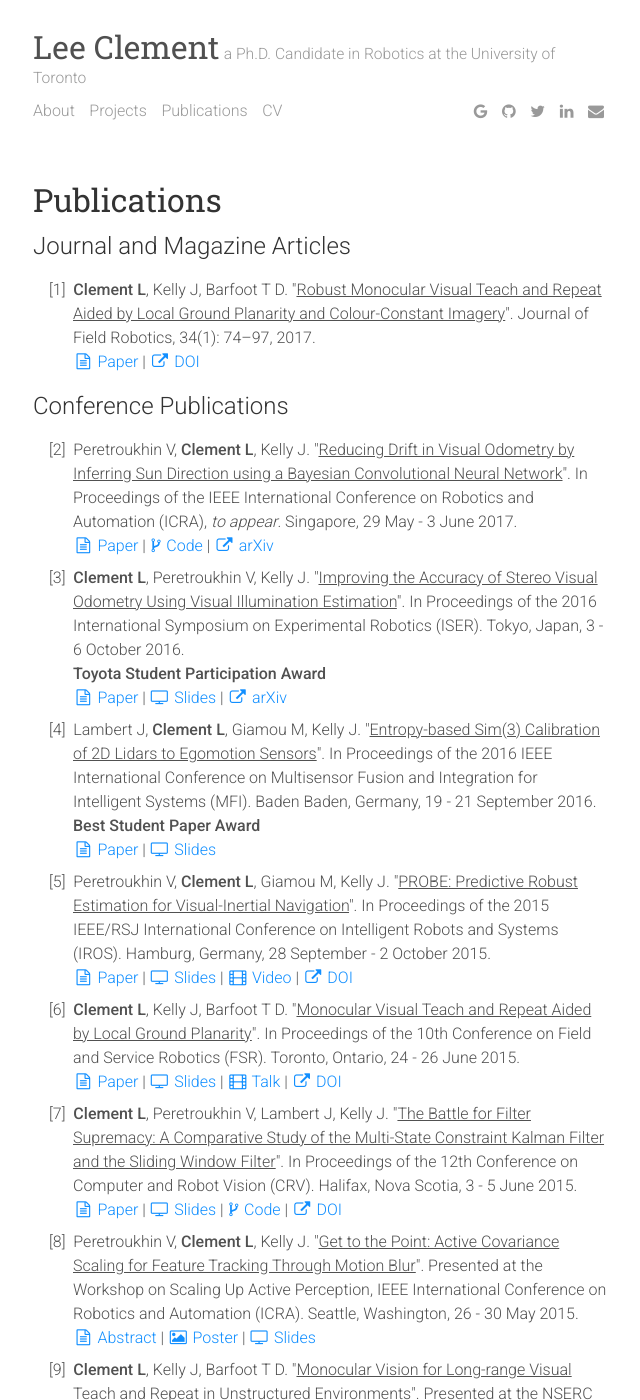
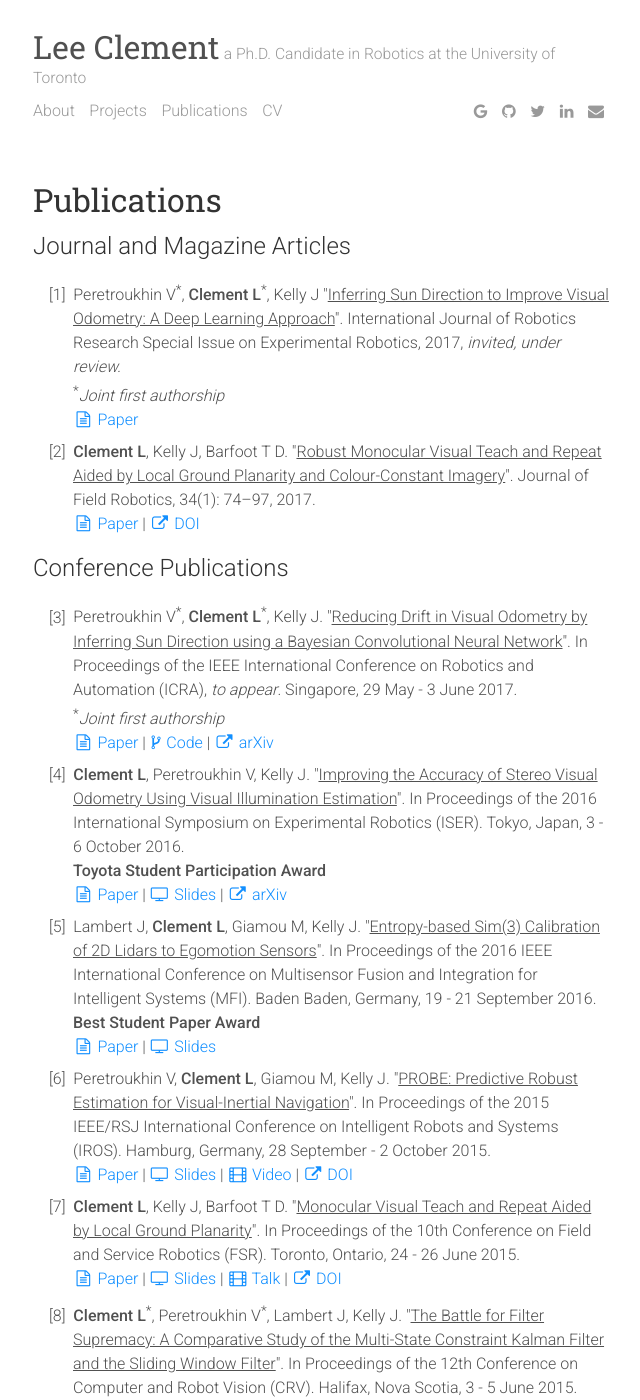
Before and after one commit to leeclemnet/leeclemnet.github.io, a Jekyll site: the page built from publications.md, in a window 1280 px wide and 1400 px high. Shown: the whole window, without its empty margins (319-959 px from the left). Built offline with Jekyll 4.4.1, drawn with Linux system fonts in a browser that asks for light colours; nearby versions of some CDN libraries; some of the changed text lies outside the part shown.

Commit message:
IJRR preprint and various updates

```diff
--- a/publications.md
+++ b/publications.md
@@ -11,6 +11,11 @@ sitemap:
 <h2>Journal and Magazine Articles</h2>
 <ol class="start">
 
+<li> Peretroukhin V<sup>*</sup>, <b>Clement L</b><sup>*</sup>, Kelly J "<u>Inferring Sun Direction to Improve Visual Odometry: A Deep Learning Approach</u>". International Journal of Robotics Research Special Issue on Experimental Robotics, 2017, <i>invited, under review.</i> <br/>
+<sup>*</sup><i>Joint first authorship</i><br/>
+<a href="{{ site.url }}/assets/docs/ijrr2017_sunBCNNVO_paper.pdf"><i class="fa fa-file-text-o fa-fw"></i> Paper</a>
+</li>
+
 <li> <b>Clement L</b>, Kelly J, Barfoot T D. "<u>Robust Monocular Visual Teach and Repeat Aided by Local Ground Planarity and Colour-Constant Imagery</u>". Journal of Field Robotics, 34(1): 74–97, 2017.<br/>
 <a href="{{ site.url }}/assets/docs/jfr2016_monoVTR_paper.pdf"><i class="fa fa-file-text-o fa-fw"></i> Paper</a>
 | <a href="http://dx.doi.org/10.1002/rob.21655"><i class="fa fa-external-link fa-fw"></i> DOI</a>
@@ -21,7 +26,8 @@ sitemap:
 <h2>Conference Publications</h2>
 <ol class="continue">
 
-<li> Peretroukhin V, <b>Clement L</b>, Kelly J. "<u>Reducing Drift in Visual Odometry by Inferring Sun Direction using a Bayesian Convolutional Neural Network</u>". In Proceedings of the IEEE International Conference on Robotics and Automation (ICRA), <i>to appear</i>. Singapore, 29 May - 3 June 2017.<br/>
+<li> Peretroukhin V<sup>*</sup>, <b>Clement L</b><sup>*</sup>, Kelly J. "<u>Reducing Drift in Visual Odometry by Inferring Sun Direction using a Bayesian Convolutional Neural Network</u>". In Proceedings of the IEEE International Conference on Robotics and Automation (ICRA), <i>to appear</i>. Singapore, 29 May - 3 June 2017.<br/>
+<sup>*</sup><i>Joint first authorship</i><br/>
 <a href="{{ site.url }}/assets/docs/icra2017_sunbcnn_paper.pdf"><i class="fa fa-file-text-o fa-fw"></i> Paper</a>
 |<a href="https://github.com/utiasSTARS/sun-bcnn-vo"><i class="fa fa-code-fork fa-fw"></i>Code</a>
 | <a href="https://arxiv.org/abs/1609.05993"><i class="fa fa-external-link fa-fw"></i> arXiv</a>
@@ -51,7 +57,8 @@ sitemap:
 | <a href="http://dx.doi.org/10.1007/978-3-319-27702-8_36"><i class="fa fa-external-link fa-fw"></i> DOI</a>
 </li>
 
-<li> <b>Clement L</b>, Peretroukhin V, Lambert J, Kelly J. "<u>The Battle for Filter Supremacy: A Comparative Study of the Multi-State Constraint Kalman Filter and the Sliding Window Filter</u>". In Proceedings of the 12th Conference on Computer and Robot Vision (CRV). Halifax, Nova Scotia, 3 - 5 June 2015.<br/>
+<li> <b>Clement L</b><sup>*</sup>, Peretroukhin V<sup>*</sup>, Lambert J, Kelly J. "<u>The Battle for Filter Supremacy: A Comparative Study of the Multi-State Constraint Kalman Filter and the Sliding Window Filter</u>". In Proceedings of the 12th Conference on Computer and Robot Vision (CRV). Halifax, Nova Scotia, 3 - 5 June 2015.<br/>
+<sup>*</sup><i>Joint first authorship</i><br/>
 <a href="{{ site.url }}/assets/docs/crv2015_battle_paper.pdf"><i class="fa fa-file-text-o fa-fw"></i> Paper</a>
 | <a href="{{ site.url }}/assets/docs/crv2015_battle_slides.pdf"><i class="fa fa-television fa-fw"></i> Slides</a>
 |<a href="https://github.com/utiasSTARS/msckf-swf-comparison"><i class="fa fa-code-fork fa-fw"></i>Code</a>
```
Also changed, not shown: Gemfile (+6 -1 lines), projects.md (+1 -1 lines), Gemfile.lock, _includes/footer.html (line endings or trailing spaces), _includes/menu.html (line endings or trailing spaces), assets/pics/seds.jpg, index.html (indentation only), 1 other file.
